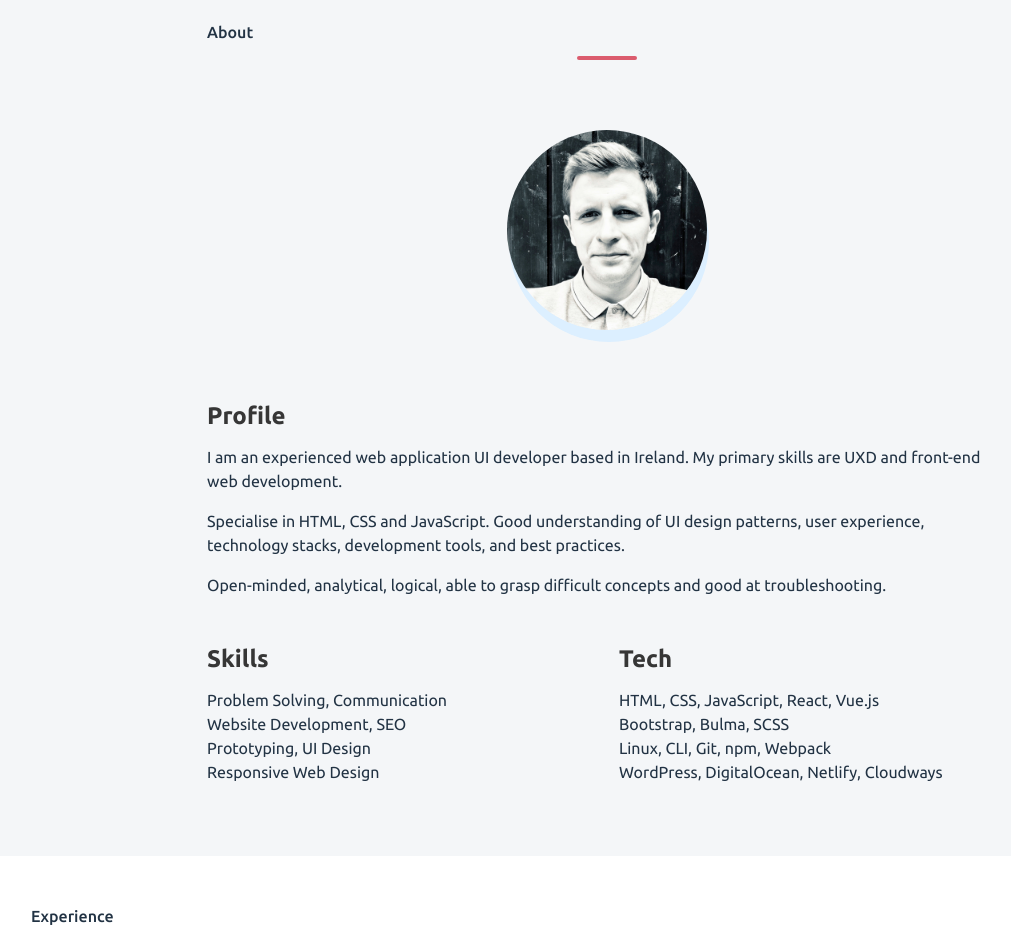
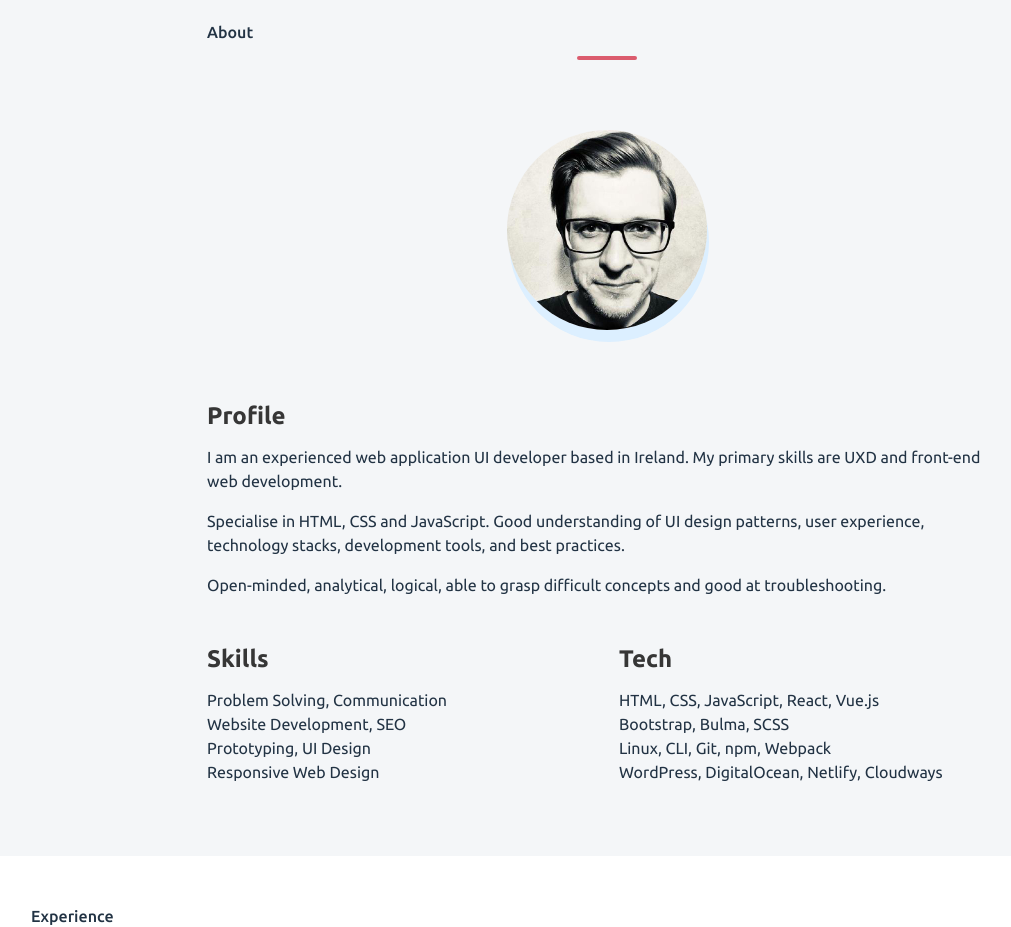
Before and after one commit to dzvilius/vilius-website, a Nuxt app: page / in a window 1280 px wide. Shown: the part 800-1727 px from the top of the page, without its empty margins (33-1044 px from the left). Built offline with nearby package versions, Linux system fonts and the light colour scheme.

Commit message:
update photo

```diff
--- a/components/About.vue
+++ b/components/About.vue
@@ -5,7 +5,7 @@
       <div class="TitleLine"></div>
       <div class="content Profile">
         <figure class="image is-200x200 ProfileImage">
-          <img src="images/me.png" class="is-rounded" alt="Vilius Dzemyda" />
+          <img src="images/vd.jpeg" class="is-rounded" alt="Vilius Dzemyda" />
         </figure>
         <h3 class="is-uppercase is-size-5">Profile</h3>
         <p>
```
Also changed, not shown: static/images/me.png (deleted), static/images/vd.jpeg (added).
